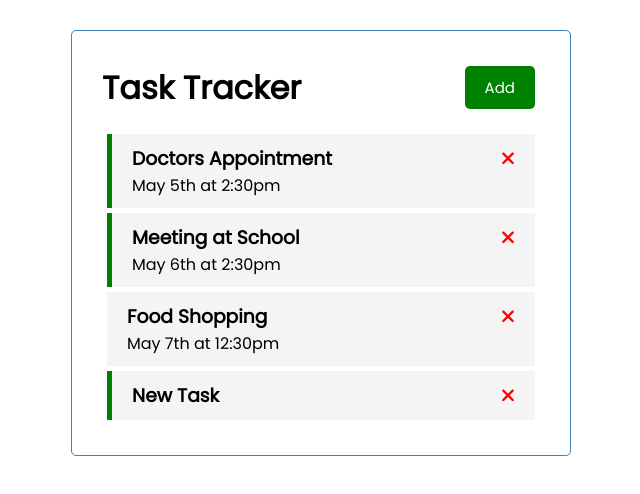
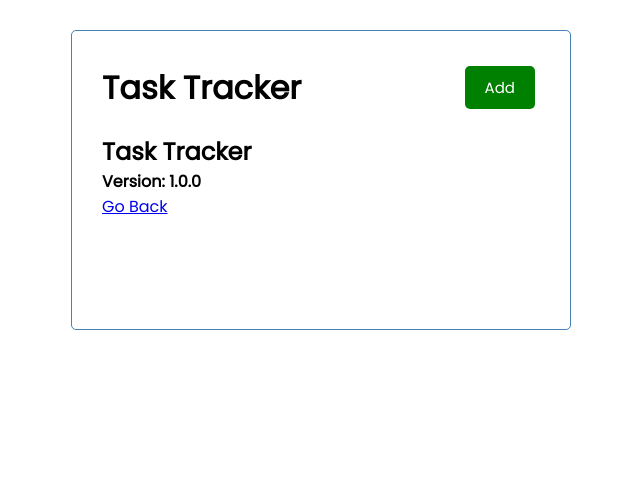
Before and after one commit to mokumus/Angular-Task-Tracker, an Angular app: page /about in a window 1280 px wide. Shown: the top 494 px of the page, without its empty margins (319-959 px from the left). Built offline with nearby package versions, Linux system fonts and the light colour scheme; data requests are answered from the project's data file.

Commit message:
feat: router

```diff
--- a/src/app/app.component.html
+++ b/src/app/app.component.html
@@ -1,4 +1,4 @@
 <div class="container">
   <app-header />
-  <app-tasks></app-tasks>
+  <router-outlet></router-outlet>
 </div>
--- a/src/app/app.module.ts
+++ b/src/app/app.module.ts
@@ -3,14 +3,21 @@
 import { FontAwesomeModule } from '@fortawesome/angular-fontawesome';
 import { HttpClientModule } from '@angular/common/http';
 import { FormsModule } from '@angular/forms';
+import { RouterModule, Routes } from '@angular/router';
 
 import { AppComponent } from './app.component';
 import { HeaderComponent } from './components/header/header.component';
 import { ButtonComponent } from './components/button/button.component';
 import { TasksComponent } from './components/tasks/tasks.component';
 import { TaskItemComponent } from './components/task-item/task-item.component';
+import { AddTaskComponent } from './components/add-task/add-task.component';
+import { AboutComponent } from './components/about/about.component';
 
-import { AddTaskComponent } from './components/add-task/add-task.component';
+const appRoutes: Routes = [
+  {path: '', component: TasksComponent},
+  {path: 'about', component: AboutComponent}
+
+]
 
 @NgModule({
   declarations: [
@@ -20,8 +27,9 @@
     TasksComponent,
     TaskItemComponent,
     AddTaskComponent,
+    AboutComponent,
   ],
-  imports: [BrowserModule, FontAwesomeModule, HttpClientModule, FormsModule],
+  imports: [BrowserModule, FontAwesomeModule, HttpClientModule, FormsModule, RouterModule.forRoot(appRoutes)],
   providers: [],
   bootstrap: [AppComponent],
 })
--- /dev/null
+++ b/src/app/components/about/about.component.html
@@ -0,0 +1,5 @@
+<div>
+    <h2> Task Tracker</h2>
+    <h4> Version: 1.0.0 </h4>
+    <a routerLink="/"> Go Back</a>
+</div>
```
Also changed, not shown: src/app/components/about/about.component.ts (added, +10 -0 lines), src/app/components/about/about.component.css (added), 1 other file (tests, documents, lock files or other folders).
